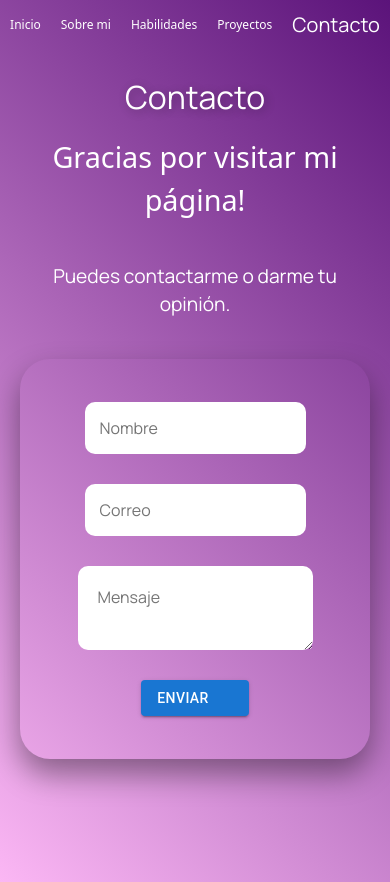
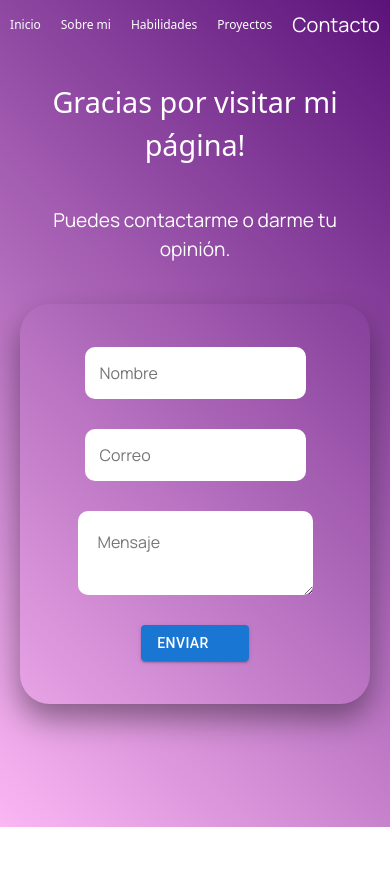
Before and after one commit to KeslyUA/PortafolioNuevo, a React (Vite) app in the folder portafolio-nuevo/: page /#/contacto in a window 390 px wide. After the commit the page ends 844 px from the top, so only its background shows below. Built offline with nearby package versions, Linux system fonts and the light colour scheme; some icons are missing; a web font is replaced by a local one.

Commit message:
subir ult cambio

```diff
--- a/portafolio-nuevo/src/pages/Contacto/Contacto.jsx
+++ b/portafolio-nuevo/src/pages/Contacto/Contacto.jsx
@@ -29,7 +29,7 @@ export default function Contacto() {
     return (
         <div className='fondo-contacto'>
             <div>
-                <h1>Contacto</h1>
+                <h1 className='ti-contacto'>Contacto</h1>
                 <p>Gracias por visitar mi página!</p>
                 <h3>Puedes contactarme o darme tu opinión.</h3>
             </div>
--- a/portafolio-nuevo/src/pages/Contacto/contacto.css
+++ b/portafolio-nuevo/src/pages/Contacto/contacto.css
@@ -74,6 +74,7 @@ button{
     text-align: center;
     justify-content: center;
     padding-top: 80px;
+    place-content: center;
   }
   .fondo-contacto h1{
     font-size: 2rem;
@@ -81,4 +82,7 @@ button{
   .fondo-contacto h3{
     font-size: 1.2rem;
   }
+  .ti-contacto{
+    display: none;
+  }
 }
```
